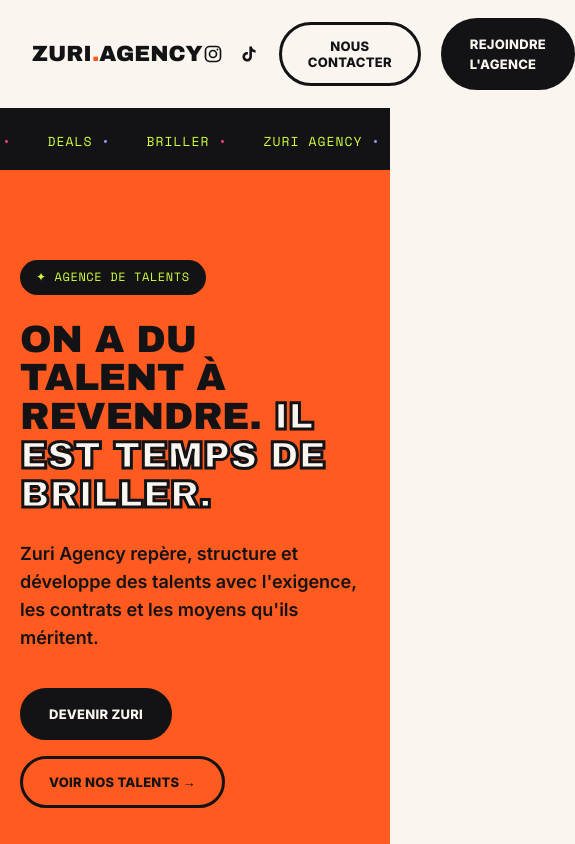
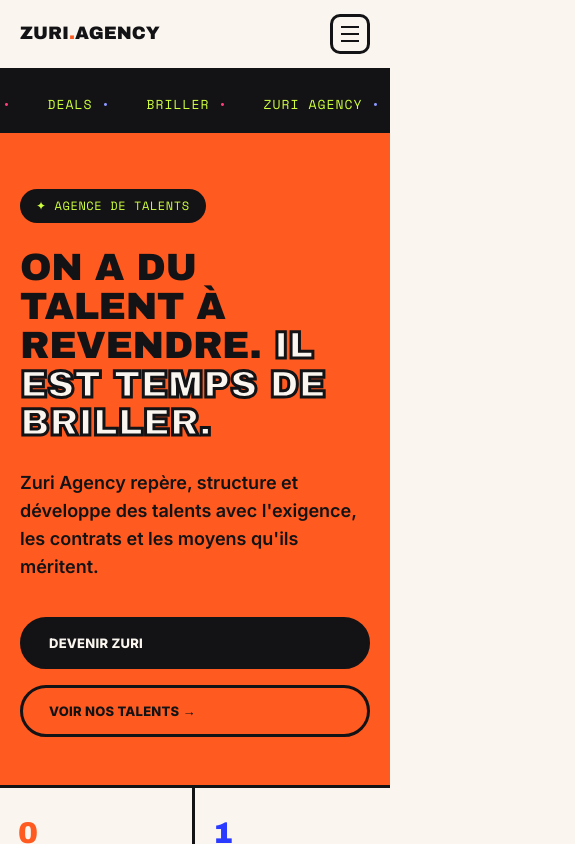
Before and after one commit to MPXNNO/zuriagency, a Next.js app: page / in a window 390 px wide. Shown: the top 844 px of the page, 575 px wide, since content can reach past the window. Built offline with nearby package versions, Linux system fonts and the light colour scheme.

Commit message:
Add files via upload

```diff
--- a/app/globals.css
+++ b/app/globals.css
@@ -81,6 +81,40 @@
 .social-icons{ display:flex; align-items:center; gap:16px; color:var(--ink); }
 .social-icons a{ display:flex; color:inherit; transition:color .18s ease; }
 .social-icons a:hover{ color:var(--blue); }
+.header-actions{ display:flex; gap:20px; align-items:center; }
+.menu-toggle{
+  display:none;
+  flex-direction:column; justify-content:center; gap:5px;
+  width:40px; height:40px;
+  border:3px solid var(--ink); border-radius:10px;
+  background:var(--paper);
+  cursor:pointer;
+  flex-shrink:0;
+}
+.menu-toggle span{
+  display:block; width:18px; height:2px; margin:0 auto;
+  background:var(--ink);
+  transition:transform .2s ease, opacity .2s ease;
+}
+.menu-toggle.open span:nth-child(1){ transform:translateY(7px) rotate(45deg); }
+.menu-toggle.open span:nth-child(2){ opacity:0; }
+.menu-toggle.open span:nth-child(3){ transform:translateY(-7px) rotate(-45deg); }
+.mobile-menu{
+  display:none;
+  flex-direction:column;
+  gap:28px;
+  max-height:0;
+  overflow:hidden;
+  background:var(--paper);
+  border-bottom:3px solid var(--ink);
+  padding:0 20px;
+  transition:max-height .28s ease, padding .28s ease;
+}
+.mobile-menu.open{ max-height:520px; padding:24px 20px 32px; overflow-y:auto; }
+.mobile-menu-links{ display:flex; flex-direction:column; gap:22px; font-size:20px; font-weight:700; }
+.mobile-menu-actions{ display:flex; flex-direction:column; gap:12px; }
+.mobile-menu-actions .btn{ text-align:center; width:100%; }
+.mobile-menu-social{ gap:24px; padding-top:4px; }
 .btn{
   display:inline-block;
   padding:13px 26px;
@@ -98,7 +132,20 @@
 .btn-fill:hover{ background:var(--orange); border-color:var(--orange); color:var(--ink); }
 .btn-line{ background:transparent; color:var(--ink); }
 .btn-line:hover{ background:var(--ink); color:var(--paper); }
-@media(max-width:900px){ .navlinks{display:none;} }
+@media(max-width:900px){
+  .navlinks{ display:none; }
+  .header-actions{ display:none; }
+  .menu-toggle{ display:flex; }
+  .mobile-menu{ display:flex; }
+}
+@media(min-width:901px){
+  .menu-toggle{ display:none; }
+  .mobile-menu{ display:none; }
+}
+@media(max-width:480px){
+  nav{ padding:14px 20px; }
+  .logo{ font-size:18px; }
+}
 
 /* ---------- HERO ---------- */
 .hero{
@@ -107,6 +154,7 @@
   padding:90px 0 70px;
   position:relative;
 }
+@media(max-width:800px){ .hero{ padding:56px 0 48px; } }
 .hero .dots{
   position:absolute;
   top:36px; right:32px;
@@ -151,11 +199,19 @@
   .stat{ border-bottom:3px solid var(--ink); }
   .stat:nth-child(2n){ border-right:none; }
 }
+@media(max-width:480px){
+  .stat{ padding:22px 18px; }
+  .stat .num{ font-size:30px; }
+}
 
 section{ padding:90px 0; }
 .section-head{ display:flex; justify-content:space-between; align-items:flex-end; gap:40px; margin-bottom:52px; flex-wrap:wrap; }
 .section-head h2{ font-size:clamp(28px,3.6vw,44px); max-width:560px; }
 .section-head .desc{ max-width:340px; font-size:14px; font-weight:600; }
+@media(max-width:800px){
+  section{ padding:56px 0; }
+  .section-head{ margin-bottom:36px; }
+}
 .kicker{
   display:inline-block;
   font-size:11px; font-weight:700;
@@ -199,6 +255,7 @@
 .talent-card .niche{ font-size:11px; font-weight:700; color:var(--blue); }
 .talent-card .followers{ font-size:12px; font-weight:600; margin-top:auto; }
 @media(max-width:900px){ .talent-grid{ grid-template-columns:repeat(2,1fr); } }
+@media(max-width:480px){ .talent-grid{ grid-template-columns:1fr; } }
 
 .services{ background:var(--lime); border-top:3px solid var(--ink); border-bottom:3px solid var(--ink); }
 .services .kicker{ background:var(--ink); color:var(--lime); }
@@ -248,6 +305,8 @@
 .join h2{ font-size:clamp(32px,5vw,54px); max-width:760px; margin:0 auto 20px; color:var(--ink); }
 .join p{ font-weight:600; max-width:460px; margin:0 auto 36px; }
 .join .hero-ctas{ justify-content:center; }
+@media(max-width:800px){ .join{ padding:64px 0; } }
+@media(max-width:480px){ .hero-ctas{ flex-direction:column; align-items:stretch; } }
 
 footer{ background:var(--ink); color:var(--paper); padding:60px 0 30px; }
 .footer-grid{ display:grid; grid-template-columns:1.4fr 1fr 1fr 1fr; gap:40px; margin-bottom:50px; }
@@ -260,6 +319,7 @@
   font-size:12px; color:#8E8B84; flex-wrap:wrap; gap:12px;
 }
 @media(max-width:800px){ .footer-grid{ grid-template-columns:1fr 1fr; } }
+@media(max-width:480px){ .footer-grid{ grid-template-columns:1fr; gap:32px; } }
 
 ::selection{ background:var(--ink); color:var(--lime); }
 :focus-visible{ outline:3px solid var(--blue); outline-offset:2px; }
--- a/app/page.tsx
+++ b/app/page.tsx
@@ -1,10 +1,7 @@
 import ContactButton from "@/components/ContactButton";
 import ContactLink from "@/components/ContactLink";
 import Ticker from "@/components/Ticker";
-import { InstagramIcon, TikTokIcon } from "@/components/SocialIcons";
-
-const INSTAGRAM_URL = "https://www.instagram.com/zuri.agency_/";
-const TIKTOK_URL = "#";
+import SiteHeader from "@/components/SiteHeader";
 
 const TALENT_SLOTS = [
   { num: "01", niche: "Mode & lifestyle" },
@@ -75,45 +72,7 @@
 export default function Home() {
   return (
     <>
-      <header>
-        <nav>
-          <div className="logo">
-            ZURI<span>.</span>AGENCY
-          </div>
-          <div className="navlinks">
-            <a href="#talents">Talents</a>
-            <a href="#services">Services</a>
-            <a href="#manifeste">Zuri</a>
-            <a href="#process">Comment ça marche</a>
-          </div>
-          <div style={{ display: "flex", gap: 20, alignItems: "center" }}>
-            <div className="social-icons">
-              <a
-                href={INSTAGRAM_URL}
-                target="_blank"
-                rel="noopener noreferrer"
-                aria-label="Zuri Agency sur Instagram"
-              >
-                <InstagramIcon />
-              </a>
-              <a
-                href={TIKTOK_URL}
-                target="_blank"
-                rel="noopener noreferrer"
-                aria-label="Zuri Agency sur TikTok"
-              >
-                <TikTokIcon />
-              </a>
-            </div>
-            <ContactButton className="btn btn-line">
-              Nous contacter
-            </ContactButton>
-            <a href="#join" className="btn btn-fill">
-              Rejoindre l&apos;agence
-            </a>
-          </div>
-        </nav>
-      </header>
+      <SiteHeader />
 
       <Ticker />
 
--- /dev/null
+++ b/components/SiteHeader.tsx
@@ -0,0 +1,135 @@
+"use client";
+
+import { useEffect, useState } from "react";
+import ContactButton from "@/components/ContactButton";
+import { InstagramIcon, TikTokIcon } from "@/components/SocialIcons";
+
+const INSTAGRAM_URL = "https://www.instagram.com/zuri.agency_/";
+const TIKTOK_URL = "#";
+
+const NAV_LINKS = [
+  { href: "#talents", label: "Talents" },
+  { href: "#services", label: "Services" },
+  { href: "#manifeste", label: "Zuri" },
+  { href: "#process", label: "Comment ça marche" },
+];
+
+export default function SiteHeader() {
+  const [open, setOpen] = useState(false);
+
+  // close the mobile menu whenever the viewport grows back to desktop size
+  useEffect(() => {
+    const onResize = () => {
+      if (window.innerWidth > 900) setOpen(false);
+    };
+    window.addEventListener("resize", onResize);
+    return () => window.removeEventListener("resize", onResize);
+  }, []);
+
+  // lock body scroll while the mobile menu is open
+  useEffect(() => {
+    document.body.style.overflow = open ? "hidden" : "";
+    return () => {
+      document.body.style.overflow = "";
+    };
+  }, [open]);
+
+  return (
+    <header>
+      <nav>
+        <div className="logo">
+          ZURI<span>.</span>AGENCY
+        </div>
+
+        <div className="navlinks">
+          {NAV_LINKS.map((l) => (
+            <a key={l.href} href={l.href}>
+              {l.label}
+            </a>
+          ))}
+        </div>
+
+        <div className="header-actions">
+          <div className="social-icons">
+            <a
+              href={INSTAGRAM_URL}
+              target="_blank"
+              rel="noopener noreferrer"
+              aria-label="Zuri Agency sur Instagram"
+            >
+              <InstagramIcon />
+            </a>
+            <a
+              href={TIKTOK_URL}
+              target="_blank"
+              rel="noopener noreferrer"
+              aria-label="Zuri Agency sur TikTok"
+            >
+              <TikTokIcon />
+            </a>
+          </div>
+          <ContactButton className="btn btn-line">
+            Nous contacter
+          </ContactButton>
+          <a href="#join" className="btn btn-fill">
+            Rejoindre l&apos;agence
+          </a>
+        </div>
+
+        <button
+          type="button"
+          className={`menu-toggle${open ? " open" : ""}`}
+          aria-label={open ? "Fermer le menu" : "Ouvrir le menu"}
+          aria-expanded={open}
+          onClick={() => setOpen((v) => !v)}
+        >
+          <span />
+          <span />
+          <span />
+        </button>
+      </nav>
+
+      <div className={`mobile-menu${open ? " open" : ""}`}>
+        <div className="mobile-menu-links">
+          {NAV_LINKS.map((l) => (
+            <a key={l.href} href={l.href} onClick={() => setOpen(false)}>
+              {l.label}
+            </a>
+          ))}
+        </div>
+
+        <div className="mobile-menu-actions">
+          <ContactButton className="btn btn-line">
+            Nous contacter
+          </ContactButton>
+          <a
+            href="#join"
+            className="btn btn-fill"
+            onClick={() => setOpen(false)}
+          >
+            Rejoindre l&apos;agence
+          </a>
+        </div>
+
+        <div className="social-icons mobile-menu-social">
+          <a
+            href={INSTAGRAM_URL}
+            target="_blank"
+            rel="noopener noreferrer"
+            aria-label="Zuri Agency sur Instagram"
+          >
+            <InstagramIcon size={24} />
+          </a>
+          <a
+            href={TIKTOK_URL}
+            target="_blank"
+            rel="noopener noreferrer"
+            aria-label="Zuri Agency sur TikTok"
+          >
+            <TikTokIcon size={24} />
+          </a>
+        </div>
+      </div>
+    </header>
+  );
+}
```
